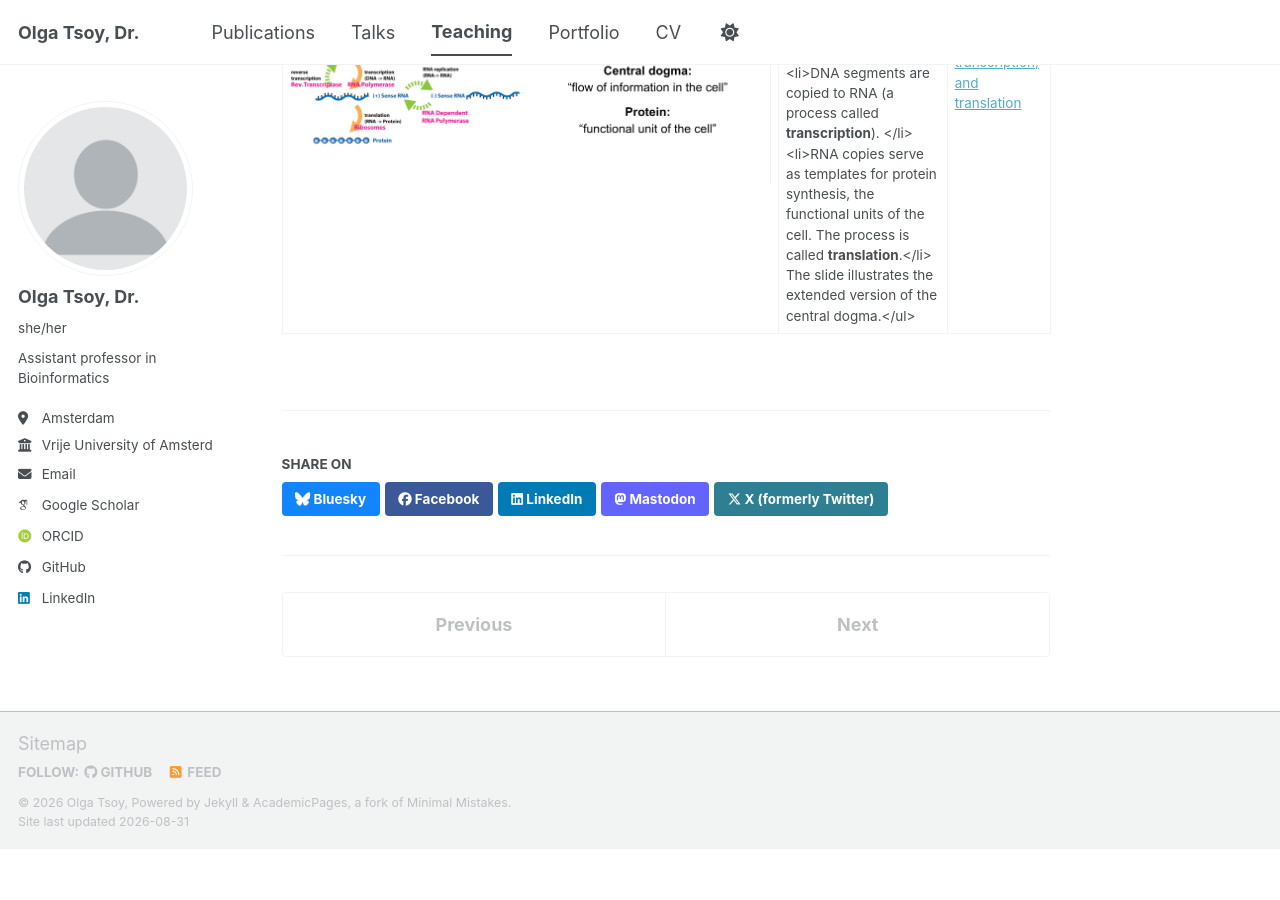
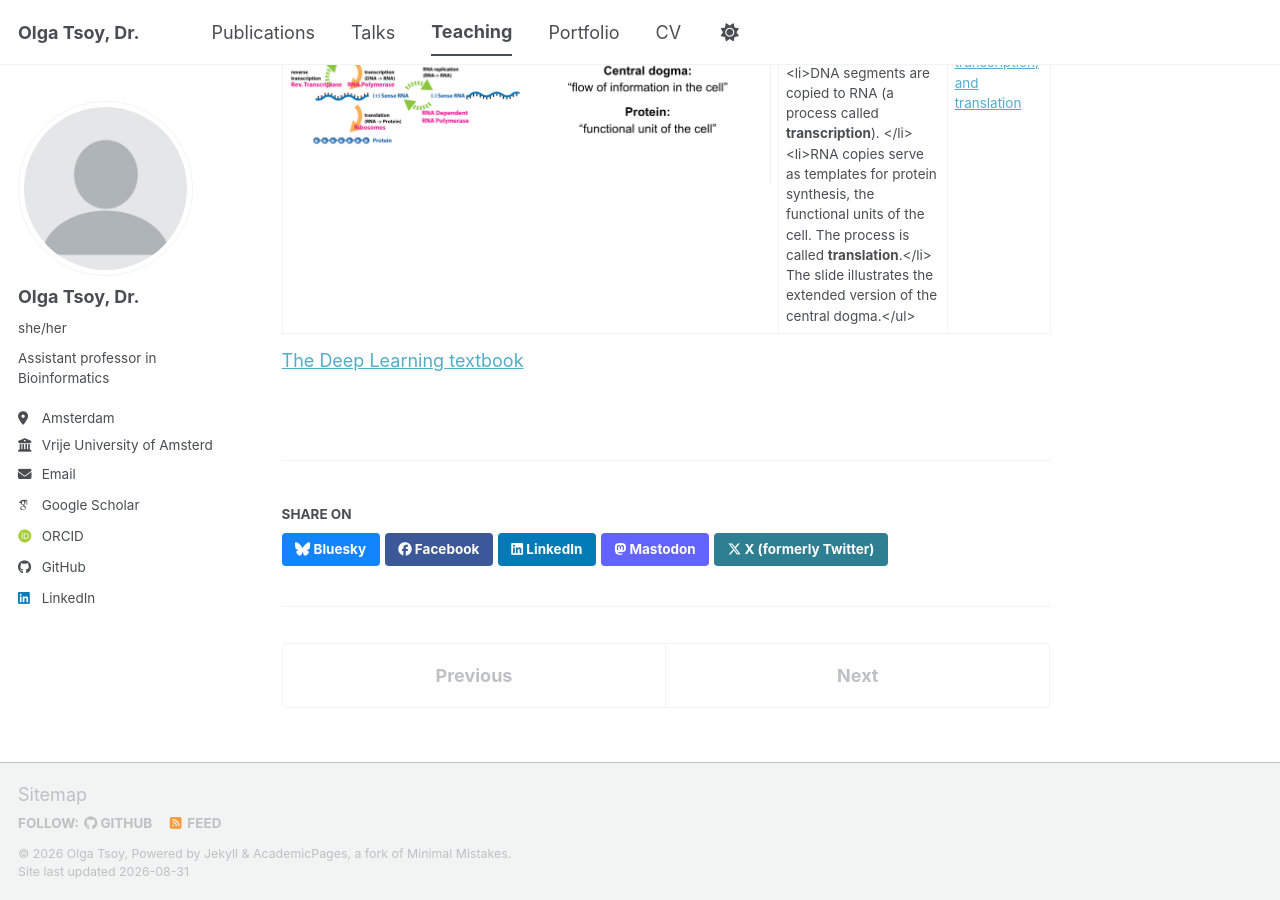
Before and after one commit to OlgaVT/OlgaVT.github.io, a Jekyll site: the page built from _teaching/bbsb_lecture_7.md, in a window 1280 px wide and 900 px high, scrolled down 779 px. Built offline with Jekyll 4.4.1, drawn with Linux system fonts in a browser that asks for light colours; some web fonts are replaced; a script bundle is joined from its source files by our own code; library files that are not in the unit come from our copies; before the commit the page ends 1629 px from its top, so only the background shows below that.

Commit message:
Update bbsb_lecture_7.md

```diff
--- a/_teaching/bbsb_lecture_7.md
+++ b/_teaching/bbsb_lecture_7.md
@@ -20,3 +20,6 @@ Here you will find the basic concepts for the Lecture 7 and links to the additio
 | Slide | Text | Additional material|
 |----------------|-------------|-------------|
 | <img src="https://github.com/OlgaVT/OlgaVT.github.io/blob/master/images/Central_dogma.png" width="25000">  | <ul><li>**The central dogma of molecular biology** describes the flow of the genetic information from DNA via RNA to proteins. It was formulated by Francis Crick in 1957 and published in 1958. </li><li>All cells **express** their genetic information based on this principle. </li><li>DNA segments are copied to RNA (a process called **transcription**). </li><li>RNA copies serve as templates for protein synthesis, the functional units of the cell. The process is called **translation**.</li> The slide illustrates the extended version of the central dogma.</ul>|[About DNA replication, transcription, and translation](https://www.youtube.com/watch?v=6gUY5NoX1Lk)   |
+
+
+[The Deep Learning textbook](https://www.deeplearningbook.org/)
```
